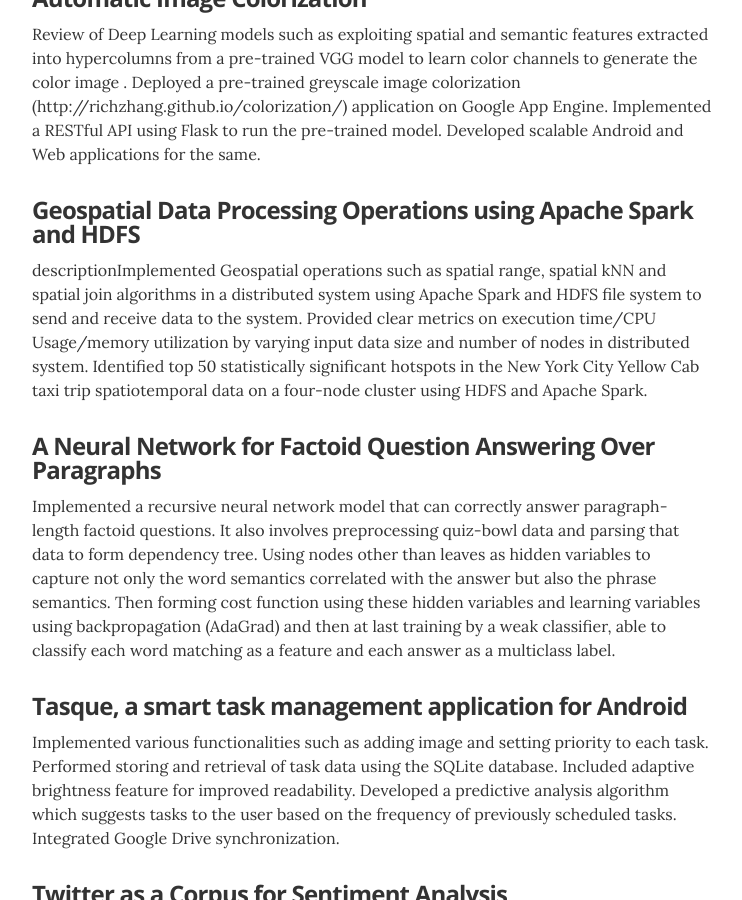
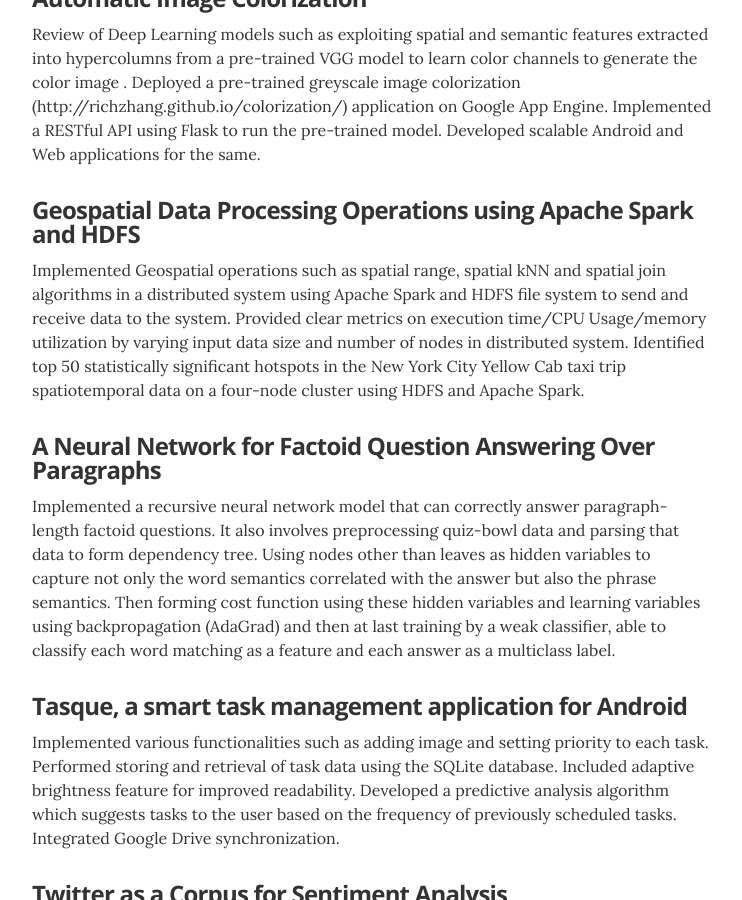
Before and after one commit to nmeripo/resume, a Jekyll site: the page built from index.html, in a window 1280 px wide and 900 px high, scrolled down 3261 px. Shown: the whole window, without its empty margins (268-1010 px from the left). Built offline with Jekyll 4.4.1, drawn with Linux system fonts in a browser that asks for light colours.

Commit message:
Update resume.html

```diff
--- a/_layouts/resume.html
+++ b/_layouts/resume.html
@@ -204,7 +204,7 @@ Design and Inspiration: G. E. Hinton and R. R. Salakhutdinov's Reducing the Dime
 	<div class="resume-item">
           <h3 class="resume-item-title">Geospatial Data Processing Operations using Apache Spark and HDFS</h3>
           <!--<h4 class="resume-item-details">&bull; 2017 &mdash; Present</h4>-->
-          <p class="resume-item-copy">descriptionImplemented Geospatial operations such as spatial range, spatial kNN and spatial join algorithms in a distributed system using Apache Spark and HDFS file system to send and receive data to the system. Provided clear metrics on execution time/CPU Usage/memory utilization by varying input data size and number of nodes in distributed system. Identified top 50 statistically significant hotspots in the New York City Yellow Cab taxi trip spatiotemporal data on a four-node cluster using HDFS and Apache Spark.
+          <p class="resume-item-copy">Implemented Geospatial operations such as spatial range, spatial kNN and spatial join algorithms in a distributed system using Apache Spark and HDFS file system to send and receive data to the system. Provided clear metrics on execution time/CPU Usage/memory utilization by varying input data size and number of nodes in distributed system. Identified top 50 statistically significant hotspots in the New York City Yellow Cab taxi trip spatiotemporal data on a four-node cluster using HDFS and Apache Spark.
         </div>
 
         <div class="resume-item">
```
